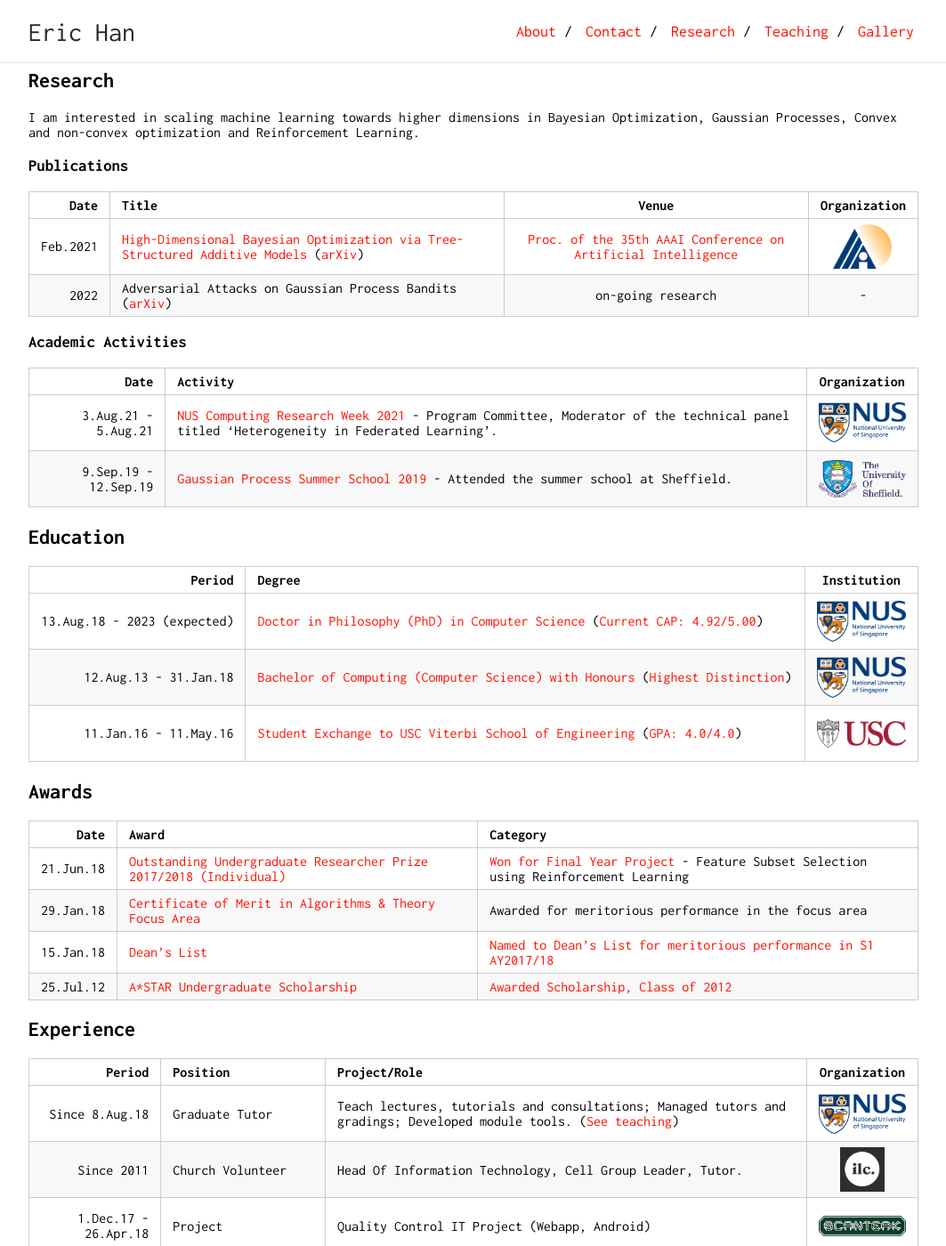
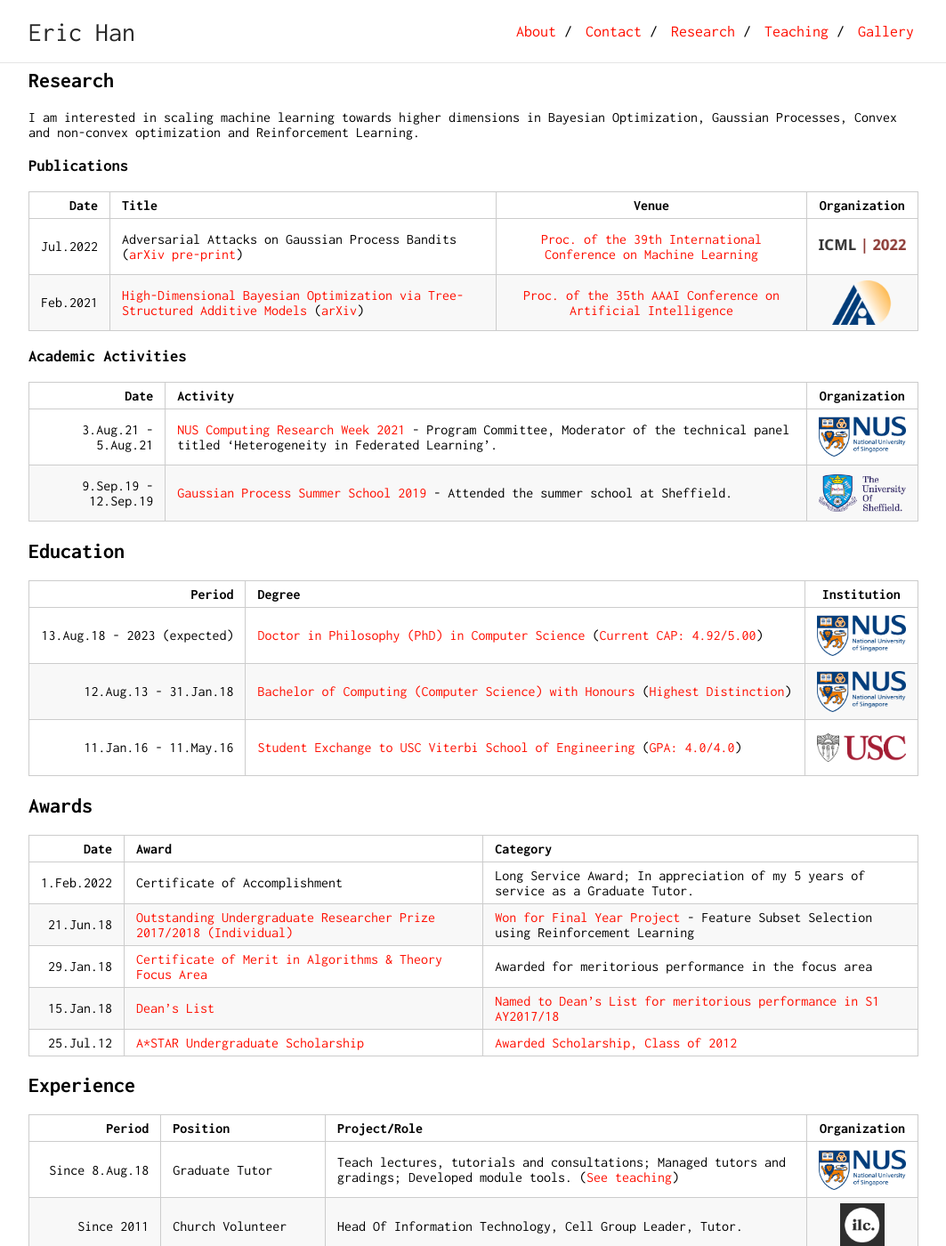
Before and after one commit to eric-vader/eric-vader.github.io, a Jekyll site: the page built from index.md, in a window 1280 px wide and 1400 px high, scrolled down 365 px. Shown: the whole window at 89% size, without its empty margins (108-1171 px from the left). Built offline with Jekyll 4.4.1, drawn with Linux system fonts in a browser that asks for light colours.

Commit message:
Updated with ICML

```diff
--- a/Gemfile
+++ b/Gemfile
@@ -8,7 +8,7 @@
 #
 # This will help ensure the proper Jekyll version is running.
 # Happy Jekylling!
-gem "jekyll", "~> 4.0.0"
+gem "jekyll", "~> 4.2.2"
 
 
 # Windows does not include zoneinfo files, so bundle the tzinfo-data gem
--- a/index.md
+++ b/index.md
@@ -27,8 +27,8 @@
 
 Date | Title | Venue | Organization |
 ----:|-----------|:----------:|:-:|
-Feb.2021| [High-Dimensional Bayesian Optimization via Tree-Structured Additive Models](https://ojs.aaai.org/index.php/AAAI/article/view/16933) ([arXiv](https://arxiv.org/abs/2012.13088)) | [Proc. of the 35th AAAI Conference on Artificial Intelligence](https://aaai.org/Conferences/AAAI-21/) |[![National University of Singapore]({{site.img_path}}/AAAI.png){:class="small-logo"}](https://aaai.org/)
-2022 | Adversarial Attacks on Gaussian Process Bandits  ([arXiv](https://arxiv.org/abs/2110.08449)) | on-going research | -
+Jul.2022 | Adversarial Attacks on Gaussian Process Bandits ([arXiv pre-print](https://arxiv.org/abs/2110.08449)) | [Proc. of the 39th International Conference on Machine Learning](https://icml.cc/Conferences/2022) | [![ICML]({{site.img_path}}/ICML.png){:class="small-logo"}](https://icml.cc/)
+Feb.2021| [High-Dimensional Bayesian Optimization via Tree-Structured Additive Models](https://ojs.aaai.org/index.php/AAAI/article/view/16933) ([arXiv](https://arxiv.org/abs/2012.13088)) | [Proc. of the 35th AAAI Conference on Artificial Intelligence](https://aaai.org/Conferences/AAAI-21/) |[![AAAI]({{site.img_path}}/AAAI.png){:class="small-logo"}](https://aaai.org/)
 
 ### Academic Activities
 
@@ -49,6 +49,7 @@
 
 Date | Award | Category
 ----:|-------|---------
+1.Feb.2022 | Certificate of Accomplishment | Long Service Award; In appreciation of my 5 years of service as a Graduate Tutor.
 21.Jun.18 | [Outstanding Undergraduate Researcher Prize 2017/2018 (Individual)](https://www.nus.edu.sg/registrar/academic-information-policies/education-at-nus/medals-and-prizes-(university-level)/rules-of-award---o#OutstandingUndergraduateResearcherPrize) | [Won for Final Year Project](/misc/List-of-OURP-Winners-AY201718.pdf) - Feature Subset Selection using Reinforcement Learning<!--[](misc/H041790_submission.pdf)-->
 29.Jan.18 | [Certificate of Merit in Algorithms & Theory Focus Area](https://www.comp.nus.edu.sg/programmes/ug/honour/merit/) | Awarded for meritorious performance in the focus area
 15.Jan.18 | [Dean's List](https://www.comp.nus.edu.sg/programmes/ug/honour/deans/) | [Named to Dean's List for meritorious performance in S1 AY2017/18](https://www.comp.nus.edu.sg/images/resources/DL1710.websiteupdate.pdf)
```
Also changed, not shown: img/ICML.png (added).
